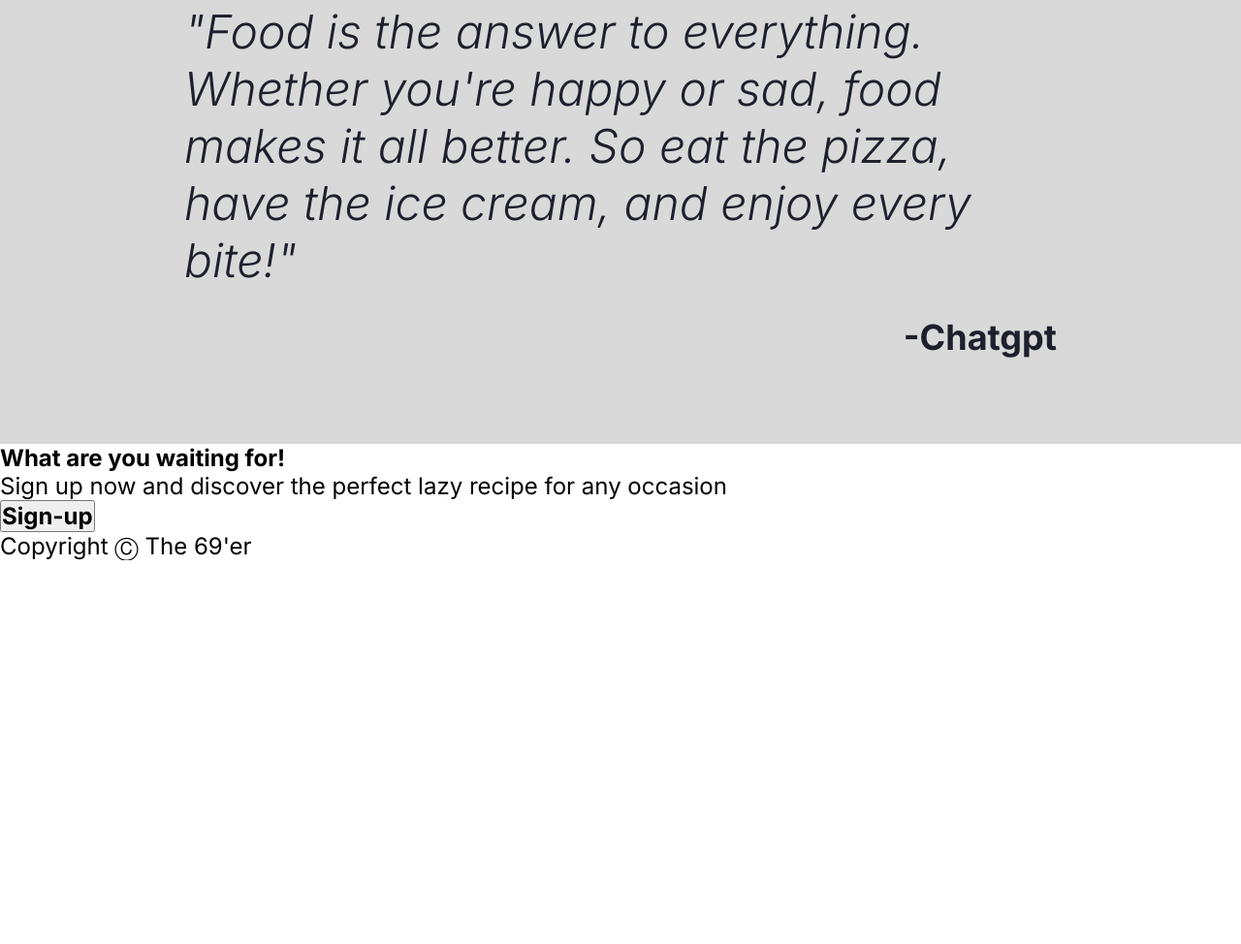
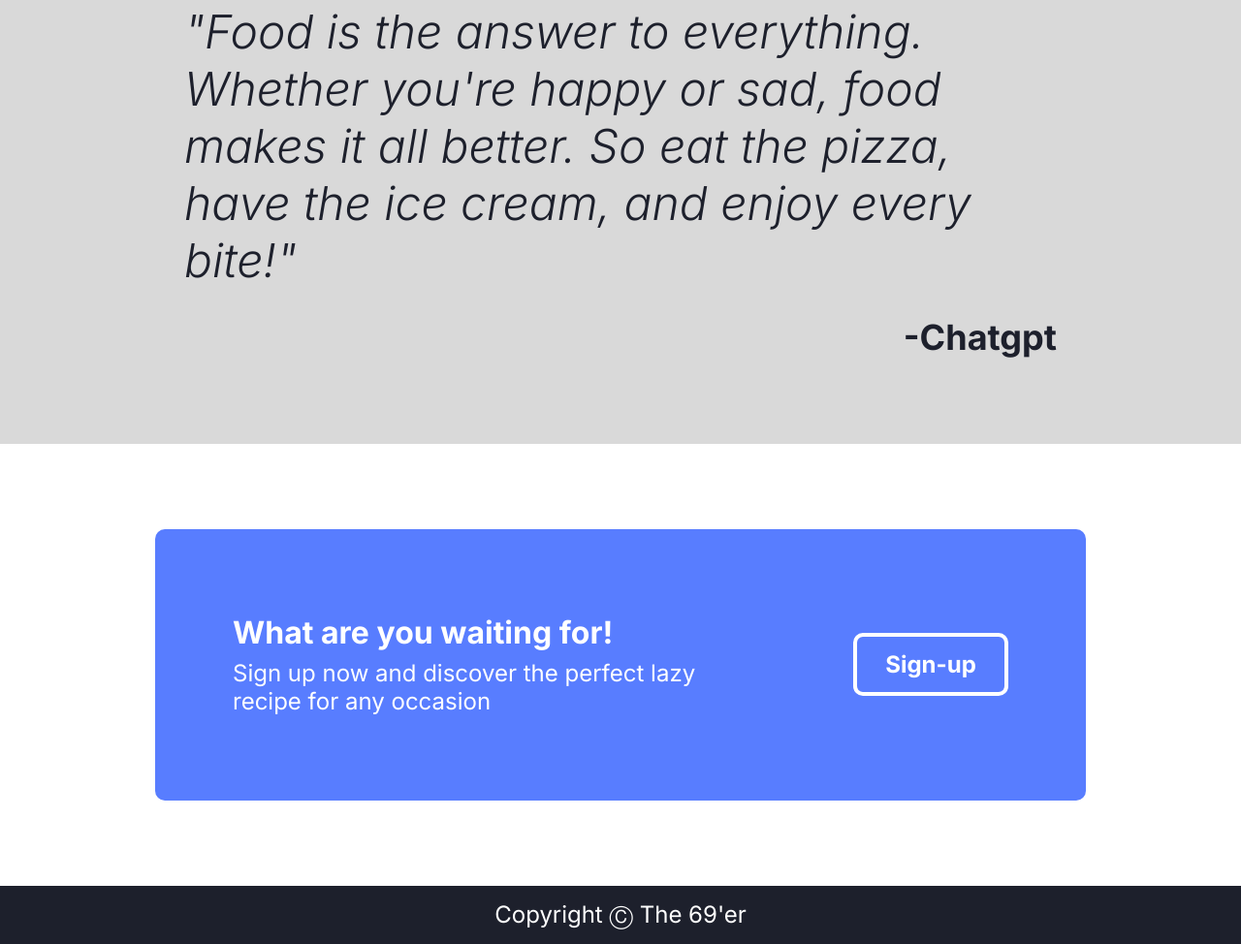
Before and after one commit to wonderzzz/landing-page, a plain HTML site: page index.html in a window 1280 px wide. Shown: the part 1322-2296 px from the top of the page at 97% size. Before the commit the page ends 1900 px from the top, so only its background shows below. Drawn offline with Linux system fonts and the light colour scheme.

Commit message:
done sec4+footer no revise

```diff
--- a/index.html
+++ b/index.html
@@ -97,8 +97,11 @@
 
     <div class="container">
 
+        <div class="waifer">
         <h3>What are you waiting for!</h3>
-        <p>Sign up now and discover the perfect lazy recipe for any occasion</p>
+        <p class="sign-uptxt">Sign up now and discover the perfect lazy recipe for any occasion</p>
+        </div>
+
         <button class="btn2">Sign-up</button>
 
     </div>
--- a/style.css
+++ b/style.css
@@ -153,3 +153,57 @@
     font-size: 36px;
     align-self: flex-end
 }
+
+.sec4{
+    display: flex;
+    margin-top: 88px;
+    margin-bottom: 88px;
+}
+
+.container{
+    margin: auto;
+    display: flex;
+    flex-flow: column wrap;
+    width: 960px;
+    height: 280px;
+    background-color: #587DFF;
+    color: white;
+    border: none;
+    border-radius: 10px;
+    justify-content: center;
+    align-content: space-between;
+    padding: 80px;
+}
+
+.btn2{
+    width: 160px;
+    padding: 14px;
+    border: none;
+    border-radius: 10px;
+    cursor: pointer;
+    color: white;
+    background-color: #587DFF;
+    border: 4px solid white;
+}
+
+h3{
+    font-size:32px;
+}
+
+.waifer{
+    width: 500px;
+    height: 280px;
+    display: flex;
+    gap: 8px;
+    flex-direction: column;
+    justify-content: center;
+}
+
+.footer{
+    display: flex;
+    background-color: #1D202C;
+    color: white;
+    height: 60px;
+    justify-content: center;
+    align-items: center;
+}
```
